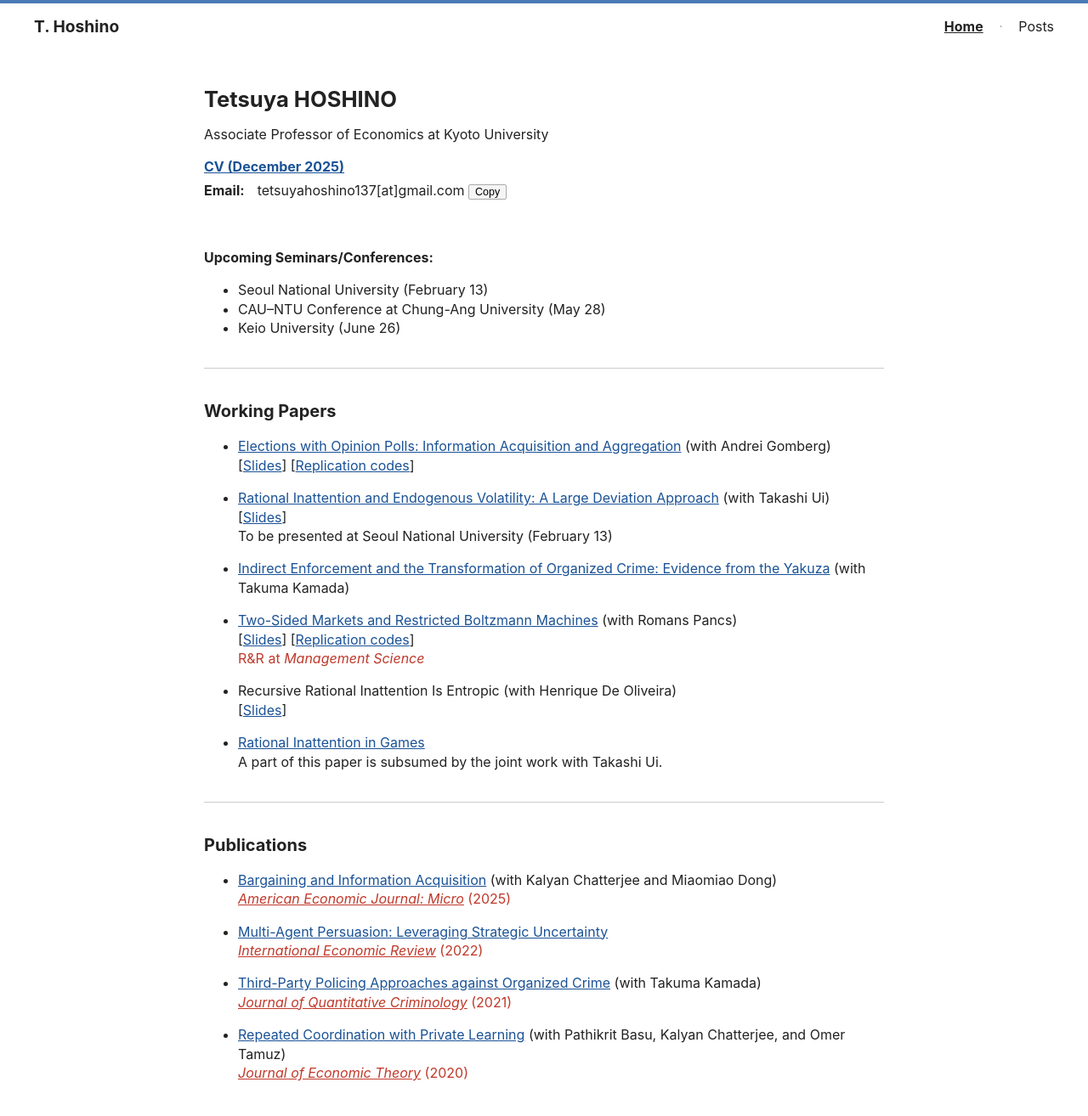
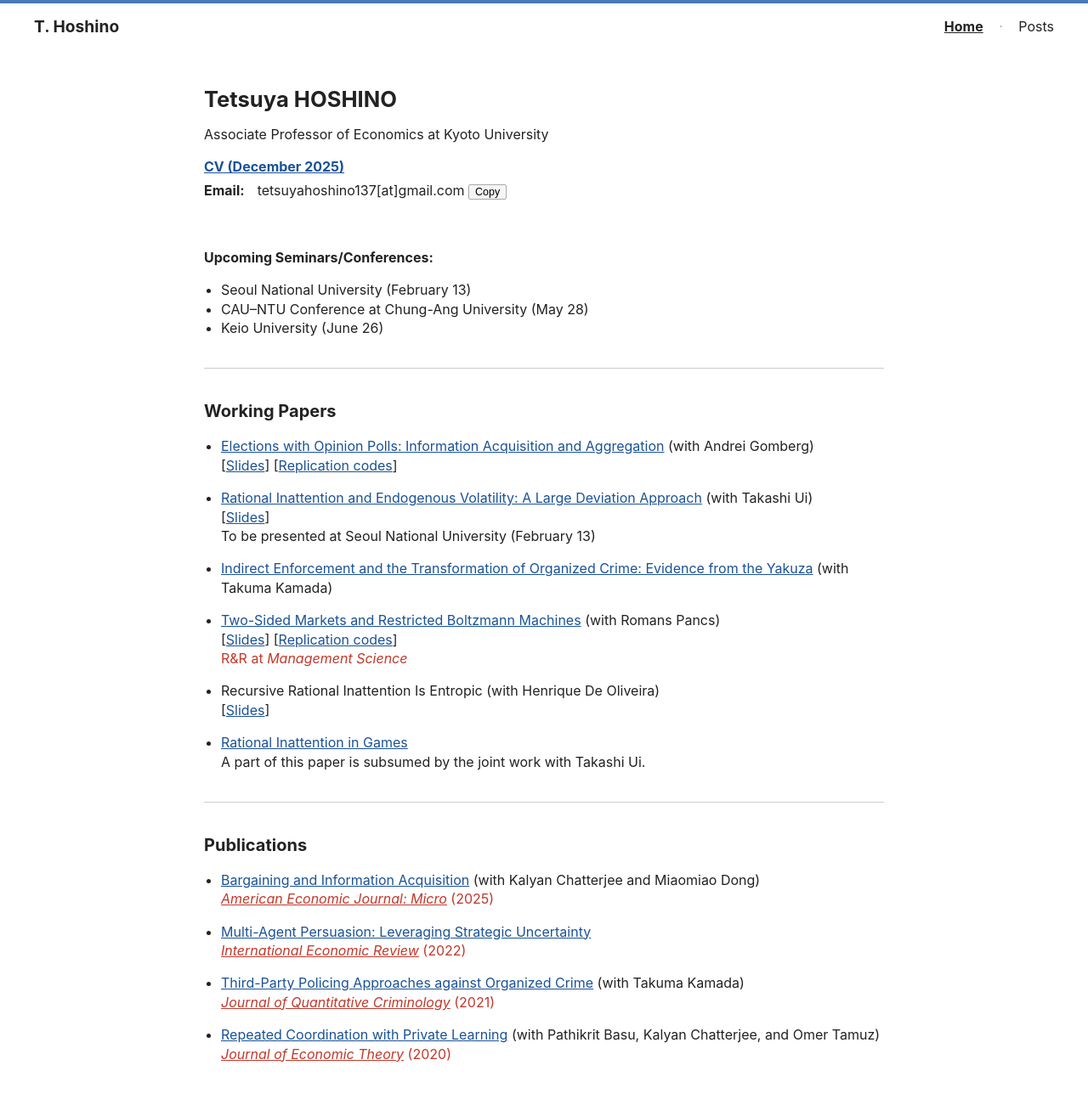
Before and after one commit to tetsuyahoshino137/tetsuyahoshino137.github.io, a Jekyll site: the page built from index.md, in a window 1280 px wide. Shown: the whole page at 85% size. Built offline with Jekyll 4.4.1, drawn with Linux system fonts in a browser that asks for light colours; after the commit the page ends 1292 px from its top, so only the background shows below that.

Commit message:
Update default.html

```diff
--- a/_layouts/default.html
+++ b/_layouts/default.html
@@ -132,6 +132,10 @@
       margin: 0 0 14px 0;
     }
 
+    main ul {
+      padding-left: 20px;   /* ← 好みに応じて 14–22px */
+    }
+
     ul.papers {
       padding-left: 5px;
       margin: 0;
```
